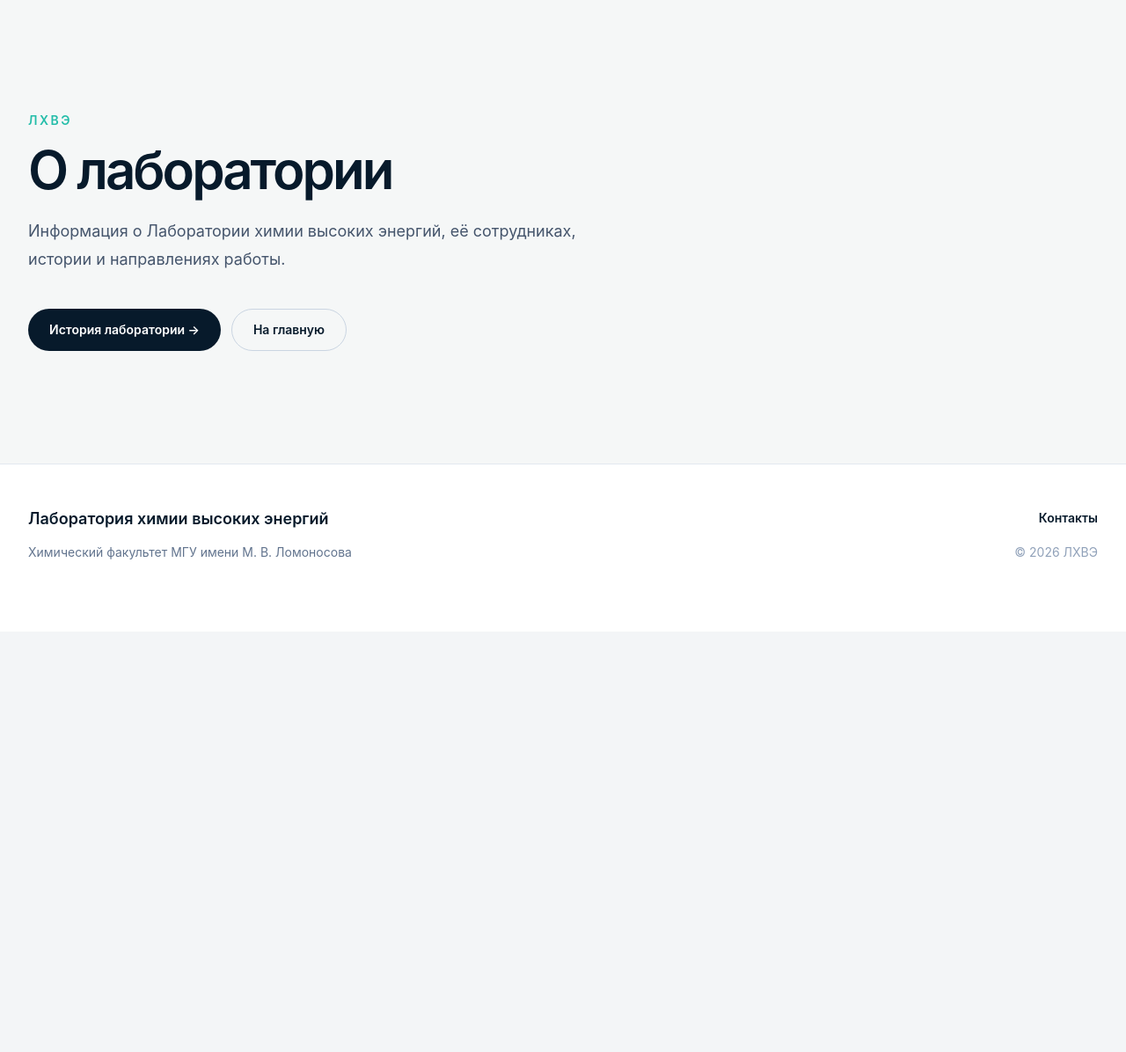
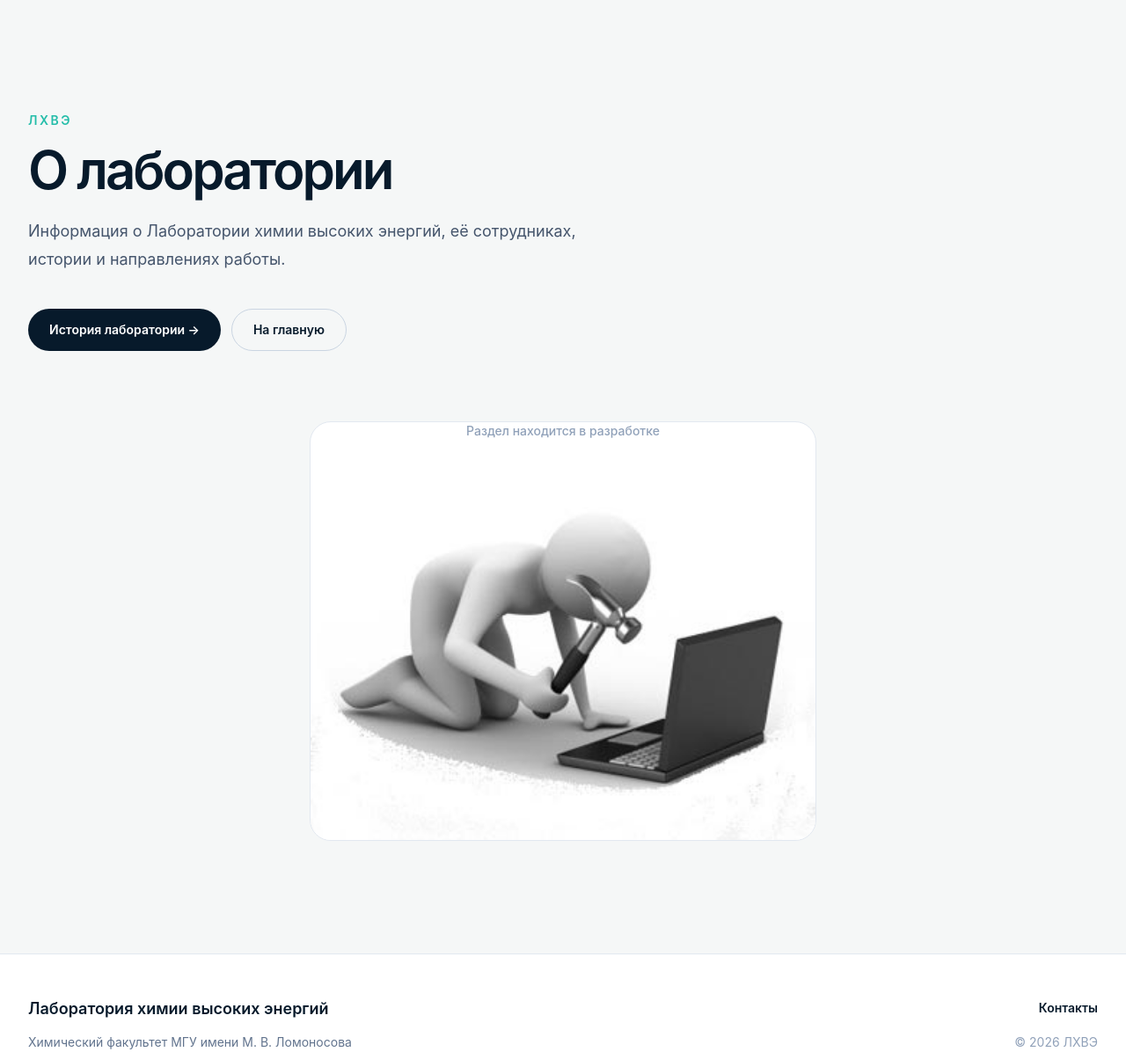
Before and after one commit to Umiacha/LHEC, a Django app: page /about/ in a window 1280 px wide. Shown: the part 82-1278 px from the top of the page at 88% size. Before the commit the page ends 718 px from the top, so only its background shows below. Run offline with Django 5.2, Linux system fonts and the light colour scheme.

Commit message:
Add page in placeholder and fix dark buttons.

```diff
--- a/core/static/core/css/main.css
+++ b/core/static/core/css/main.css
@@ -473,6 +473,9 @@
   .pb-10 {
     padding-bottom: calc(var(--spacing) * 10);
   }
+  .text-center {
+    text-align: center;
+  }
   .text-2xl {
     font-size: var(--text-2xl);
     line-height: var(--tw-leading, var(--text-2xl--line-height));
@@ -632,6 +635,9 @@
     }
   }
   @media (width >= 40rem) {
+    .sm\:mt-20 {
+      margin-top: calc(var(--spacing) * 20);
+    }
     .sm\:block {
       display: block;
     }
--- a/core/templates/core/_placeholder.html
+++ b/core/templates/core/_placeholder.html
@@ -1,8 +1,10 @@
 {% extends "core/base.html" %}
+{% load static %}
 
 {% block content %}
 <section class="bg-paper py-20 sm:py-24 lg:py-32">
     <div class="mx-auto max-w-7xl px-6 lg:px-8">
+
         <div class="max-w-3xl">
             <p
                 class="text-sm font-semibold uppercase tracking-[0.18em] text-energy-500"
@@ -33,6 +35,22 @@
                 </a>
             </div>
         </div>
+
+        <div class="mt-16 flex justify-center sm:mt-20">
+            <div
+                class="w-full max-w-xl overflow-hidden rounded-3xl border border-slate-200 bg-white"
+            >
+                <p class="mb-6 text-center text-sm font-medium text-slate-400">
+                    Раздел находится в разработке
+                </p>
+                <img
+                    src="{% static 'core/img/in_development.JPG' %}"
+                    alt="Раздел находится в разработке"
+                    class="block h-auto w-full"
+                >
+            </div>
+        </div>
+
     </div>
 </section>
 {% endblock %}
```
